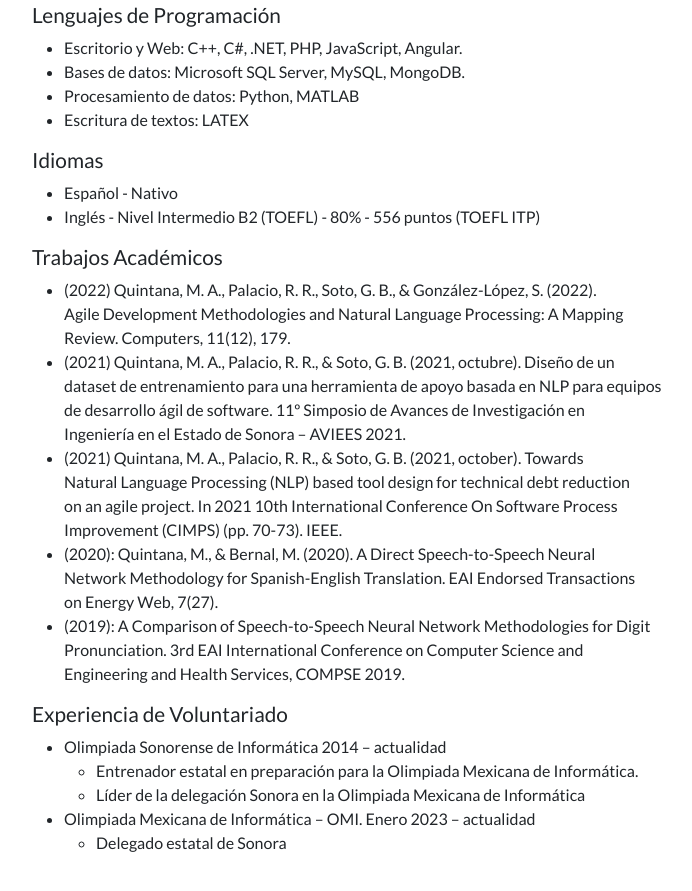
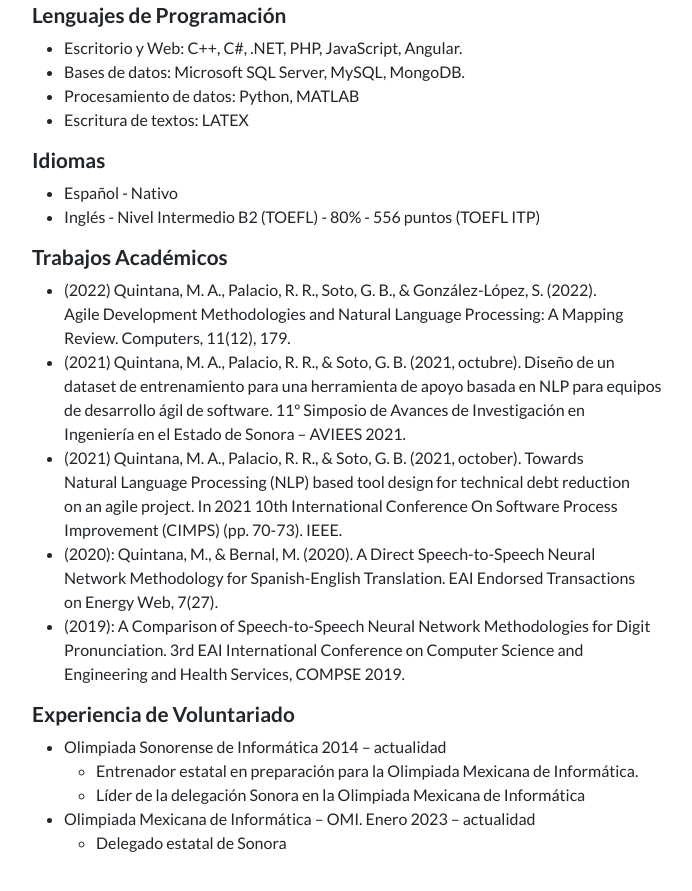
Before and after one commit to copequintanapotro/Cope, a plain HTML site: page cv.html in a window 1280 px wide. Shown: the part 3409-4300 px from the top of the page, without its empty margins (208-900 px from the left). Drawn offline with nearby package versions, Linux system fonts and the light colour scheme.

Commit message:
Update cv.html

```diff
--- a/cv.html
+++ b/cv.html
@@ -189,19 +189,19 @@
                     <div class="heading">
                         <h2 class="text-center">habilidades</h2>
                     </div>
-                    <h3>Lenguajes de Programación</h3>
+                    <h3 style="font-weight: bold;">Lenguajes de Programación</h3>
                     <ul>
                         <li>Escritorio y Web: C++, C#, .NET, PHP, JavaScript, Angular.</li>
                         <li>Bases de datos: Microsoft SQL Server, MySQL, MongoDB.</li>
                         <li>Procesamiento de datos: Python, MATLAB</li>
                         <li>Escritura de textos: LATEX</li>
                     </ul>
-                    <h3>Idiomas</h3>
+                    <h3 style="font-weight: bold;">Idiomas</h3>
                     <ul>
                         <li>Español - Nativo</li>
                         <li>Inglés - Nivel Intermedio B2 (TOEFL) - 80% - 556 puntos (TOEFL ITP)</li>
                     </ul>
-                    <h3>Trabajos Académicos</h3>
+                    <h3 style="font-weight: bold;">Trabajos Académicos</h3>
                     <ul>
                         <li>(2022) Quintana, M. A., Palacio, R. R., Soto, G. B., &amp; González-López, S. (2022).<br>Agile Development Methodologies and Natural Language Processing: A Mapping<br>Review. Computers, 11(12), 179.</li>
                         <li>(2021) Quintana, M. A., Palacio, R. R., &amp; Soto, G. B. (2021, octubre). Diseño de un<br>dataset de entrenamiento para una herramienta de apoyo basada en NLP para equipos<br>de desarrollo ágil de software. 11º Simposio de Avances de Investigación en<br>Ingeniería en el Estado de Sonora – AVIEES 2021.</li>
@@ -209,7 +209,7 @@
                         <li>(2020): Quintana, M., &amp; Bernal, M. (2020). A Direct Speech-to-Speech Neural<br>Network Methodology for Spanish-English Translation. EAI Endorsed Transactions<br>on Energy Web, 7(27).</li>
                         <li>(2019): A Comparison of Speech-to-Speech Neural Network Methodologies for Digit<br>Pronunciation. 3rd EAI International Conference on Computer Science and<br>Engineering and Health Services, COMPSE 2019.</li>
                     </ul>
-                    <h3>Experiencia de Voluntariado</h3>
+                    <h3 style="font-weight: bold;">Experiencia de Voluntariado</h3>
                     <ul>
                         <li>Olimpiada Sonorense de Informática 2014 – actualidad<br>
                             <ul>
```
